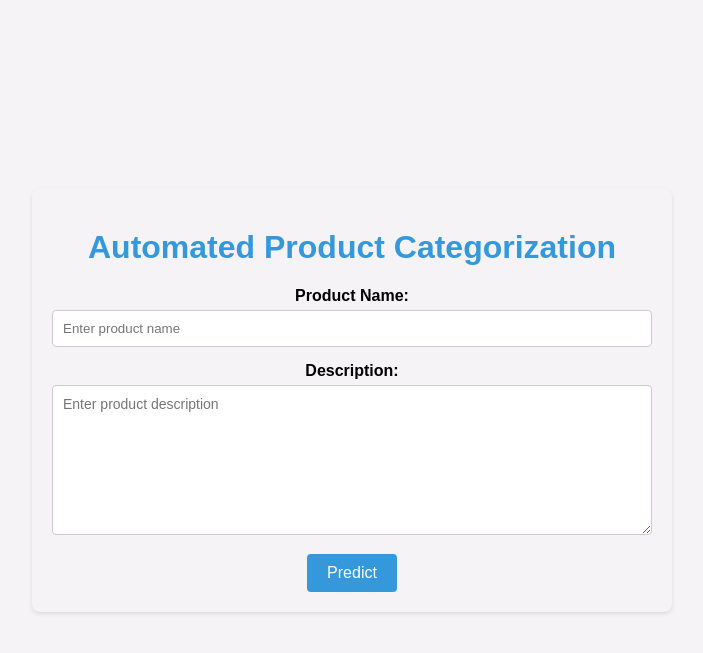
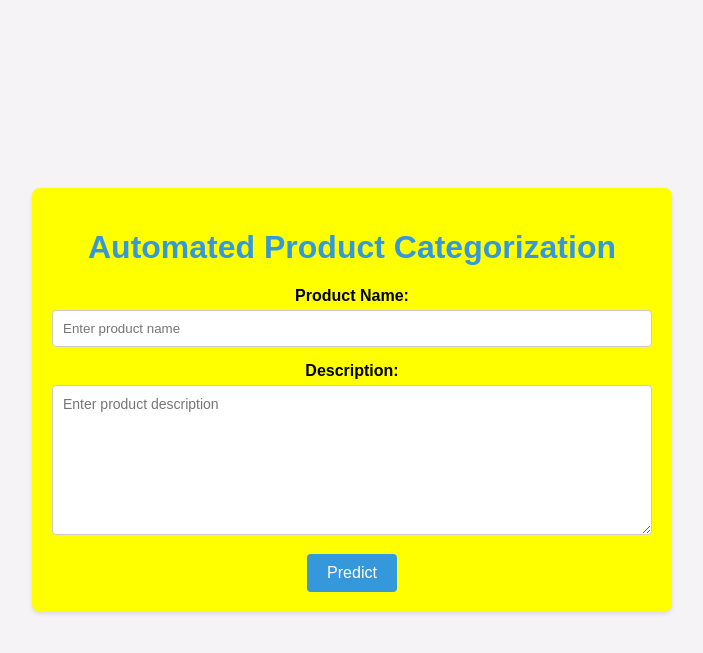
Before and after one commit to liset-expert/products1, a Flask app: page / in a window 1280 px wide. Shown: the top 653 px of the page, without its empty margins (288-991 px from the left). Run offline with Flask 2, Linux system fonts and the light colour scheme.

Commit message:
Update index.html

```diff
--- a/api/templates/index.html
+++ b/api/templates/index.html
@@ -19,7 +19,7 @@
         width: 90%;
         max-width: 600px;
         padding: 20px;
-        background-color: yelow;
+        background-color: yellow;
         border-radius: 8px;
         box-shadow: 0 2px 4px rgba(0, 0, 0, 0.1);
       }
```
